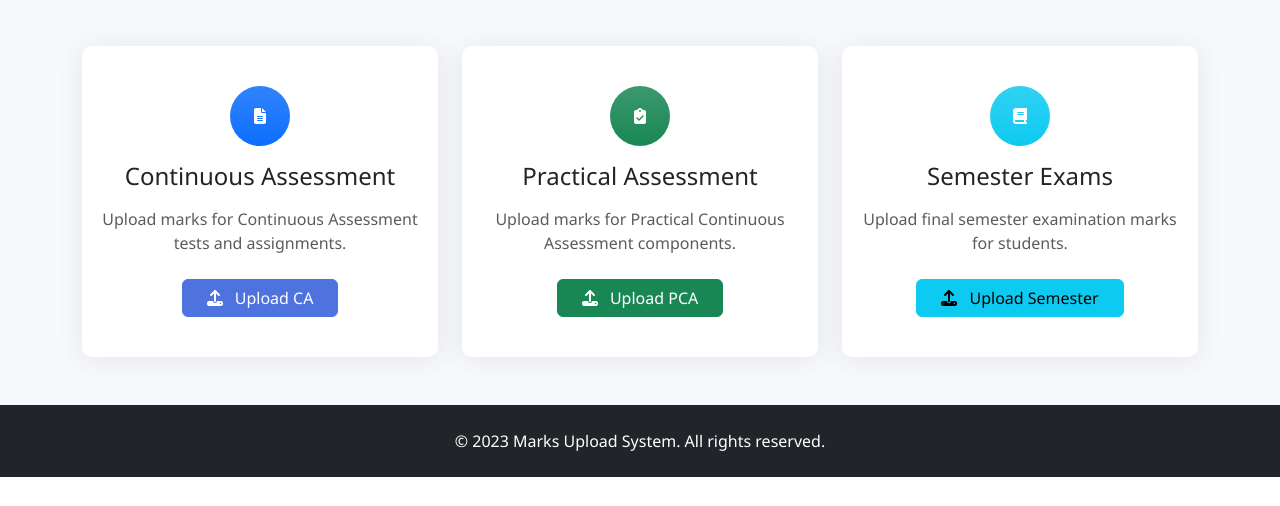
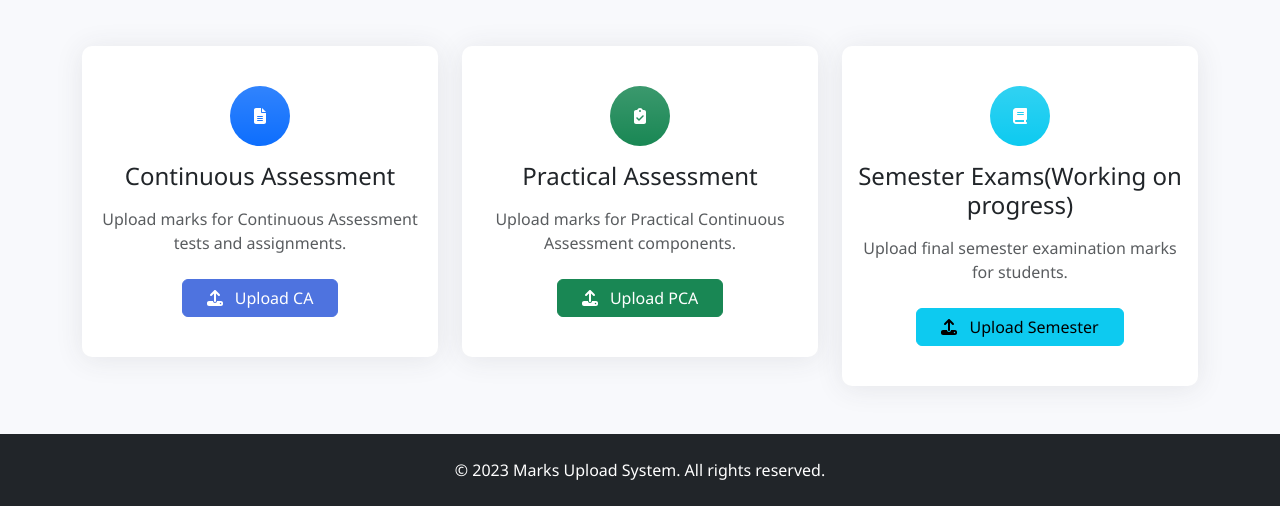
Before and after one commit to gourabanandad/OCR-updated, a Flask app: page / in a window 1280 px wide. Shown: the part 355-861 px from the top of the page. Before the commit the page ends 832 px from the top, so only its background shows below. Run offline with Flask 3, Linux system fonts and the light colour scheme; some libraries are stand-ins or nearby versions.

Commit message:
Update some funny things

```diff
--- a/templates/index.html
+++ b/templates/index.html
@@ -155,7 +155,7 @@
               <div class="option-icon bg-info bg-gradient text-white">
                 <i class="fas fa-book"></i>
               </div>
-              <h3 class="h4 mb-3">Semester Exams</h3>
+              <h3 class="h4 mb-3">Semester Exams(Working on progress)</h3>
               <p class="text-muted mb-4">Upload final semester examination marks for students.</p>
               <a href="/semester" class="btn btn-info px-4">
                 <i class="fas fa-upload me-2"></i> Upload Semester
--- a/templates/semester.html
+++ b/templates/semester.html
@@ -6,6 +6,6 @@
     <title>Document</title>
 </head>
 <body>
-    <h1>Coming Soon...</h1>
+    <h1>Bola na working on progress...🤬</h1>
 </body>
 </html>
```
